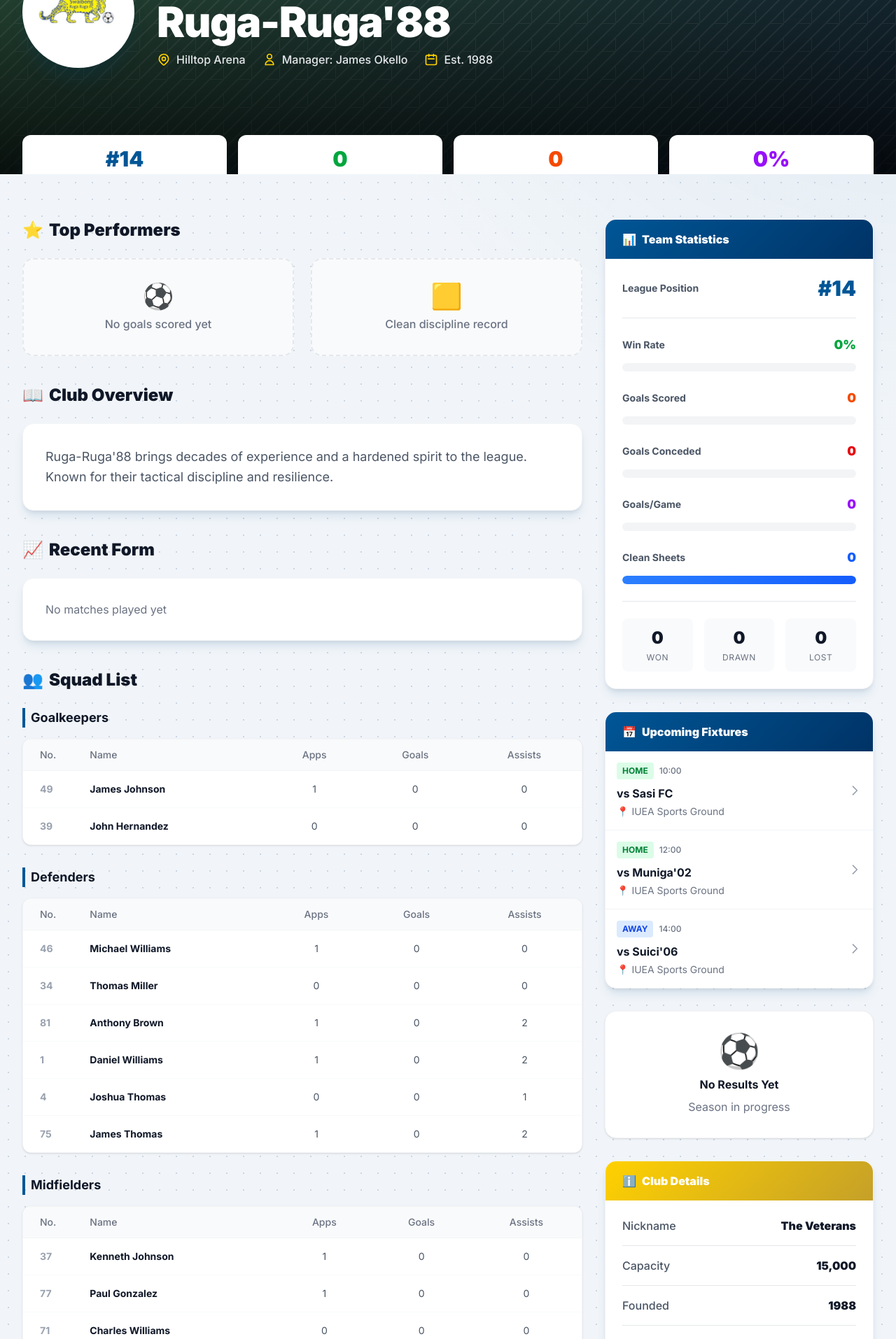
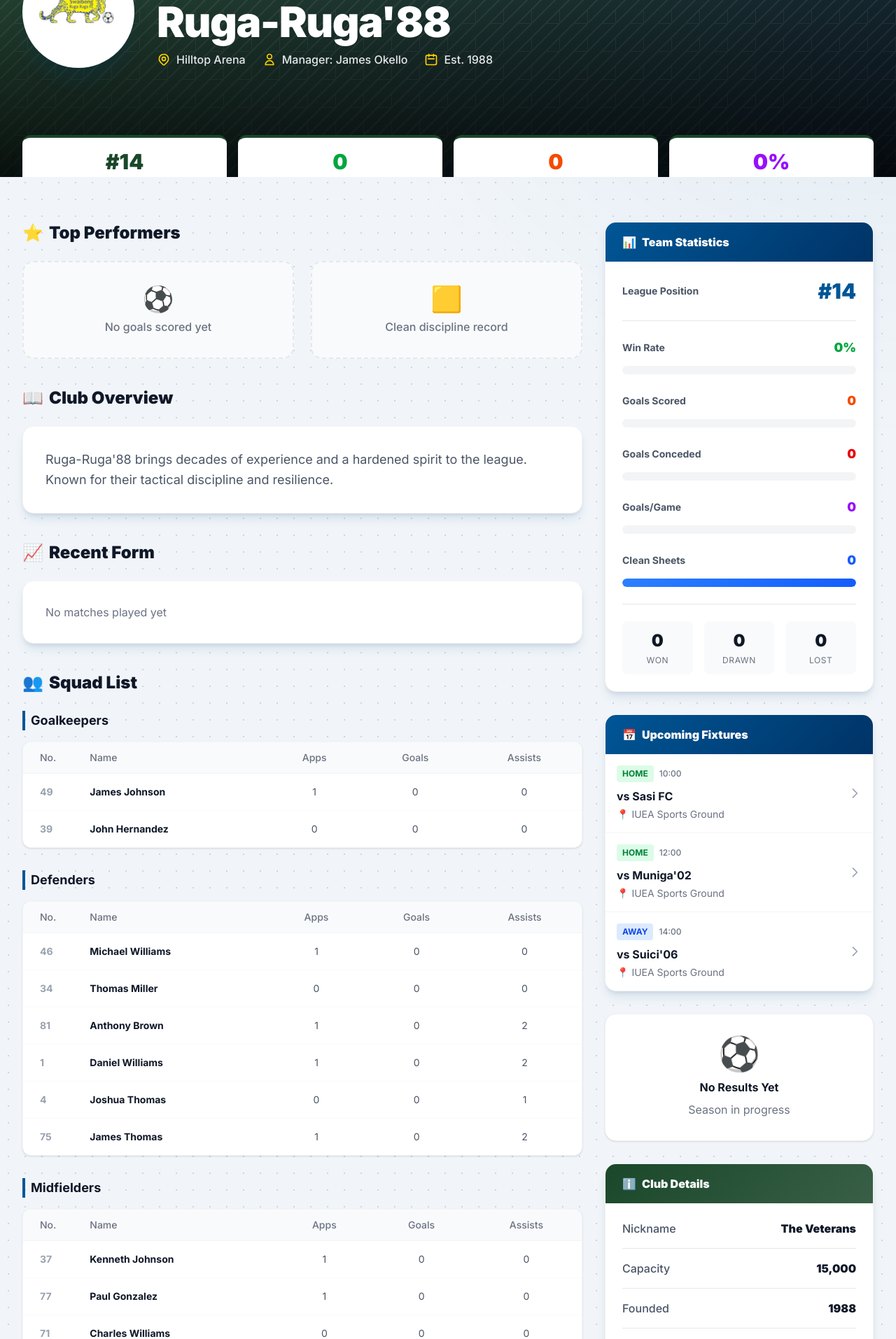
Before and after one commit to daniecw86-gif/mwiri-league-app, a Next.js app: page /clubs/1 in a window 1280 px wide. Shown: the part 207-2121 px from the top of the page at 70% size. Built offline with nearby package versions, Linux system fonts and the light colour scheme.

Commit message:
Add team-themed club pages with dynamic team colors

```diff
--- a/app/clubs/[id]/page.tsx
+++ b/app/clubs/[id]/page.tsx
@@ -117,19 +117,19 @@ const ClubProfile = async ({ params }: { params: Promise<{ id: string }> }) => {
                 {/* Quick Stats Ribbon */}
                 <div className="relative max-w-7xl mx-auto px-4 sm:px-6 lg:px-8 -mb-8">
                     <div className="grid grid-cols-2 md:grid-cols-4 gap-4">
-                        <div className="bg-white rounded-xl shadow-premium-xl p-4 text-center">
-                            <div className="text-3xl font-black text-mwiri-blue">#{position}</div>
+                        <div className="bg-white rounded-xl shadow-premium-xl p-4 text-center border-t-4" style={{ borderTopColor: team.primaryColor || '#005696' }}>
+                            <div className="text-3xl font-black" style={{ color: team.primaryColor || '#005696' }}>#{position}</div>
                             <div className="text-xs text-gray-500 uppercase tracking-wider mt-1">Position</div>
                         </div>
-                        <div className="bg-white rounded-xl shadow-premium-xl p-4 text-center">
+                        <div className="bg-white rounded-xl shadow-premium-xl p-4 text-center border-t-4" style={{ borderTopColor: team.primaryColor || '#005696' }}>
                             <div className="text-3xl font-black text-green-600">{team.points}</div>
                             <div className="text-xs text-gray-500 uppercase tracking-wider mt-1">Points</div>
                         </div>
-                        <div className="bg-white rounded-xl shadow-premium-xl p-4 text-center">
+                        <div className="bg-white rounded-xl shadow-premium-xl p-4 text-center border-t-4" style={{ borderTopColor: team.primaryColor || '#005696' }}>
                             <div className="text-3xl font-black text-orange-600">{team.gf}</div>
                             <div className="text-xs text-gray-500 uppercase tracking-wider mt-1">Goals</div>
                         </div>
-                        <div className="bg-white rounded-xl shadow-premium-xl p-4 text-center">
+                        <div className="bg-white rounded-xl shadow-premium-xl p-4 text-center border-t-4" style={{ borderTopColor: team.primaryColor || '#005696' }}>
                             <div className="text-3xl font-black text-purple-600">{winRate}%</div>
                             <div className="text-xs text-gray-500 uppercase tracking-wider mt-1">Win Rate</div>
                         </div>
@@ -222,7 +222,7 @@ const ClubProfile = async ({ params }: { params: Promise<{ id: string }> }) => {
 
                         {/* Club Details */}
                         <div className="bg-white rounded-2xl shadow-premium-lg border border-gray-100 overflow-hidden">
-                            <div className="gradient-gold px-6 py-4">
+                            <div className="px-6 py-4" style={{ background: `linear-gradient(135deg, ${team.primaryColor || '#C5A028'} 0%, ${team.primaryColor || '#C5A028'}dd 100%)` }}>
                                 <h3 className="font-black text-white flex items-center gap-2">
                                     <span>ℹ️</span>
                                     Club Details
```
